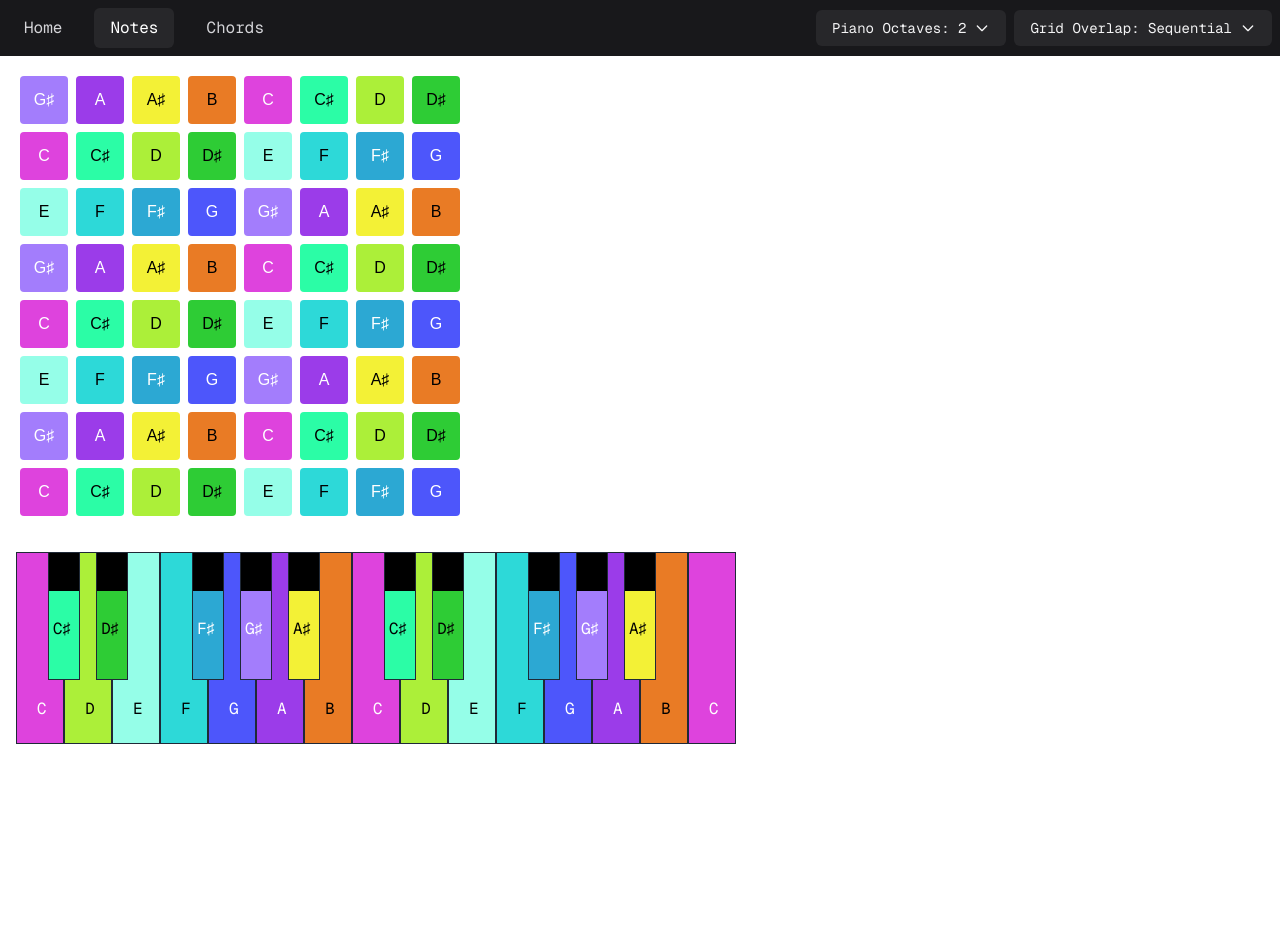
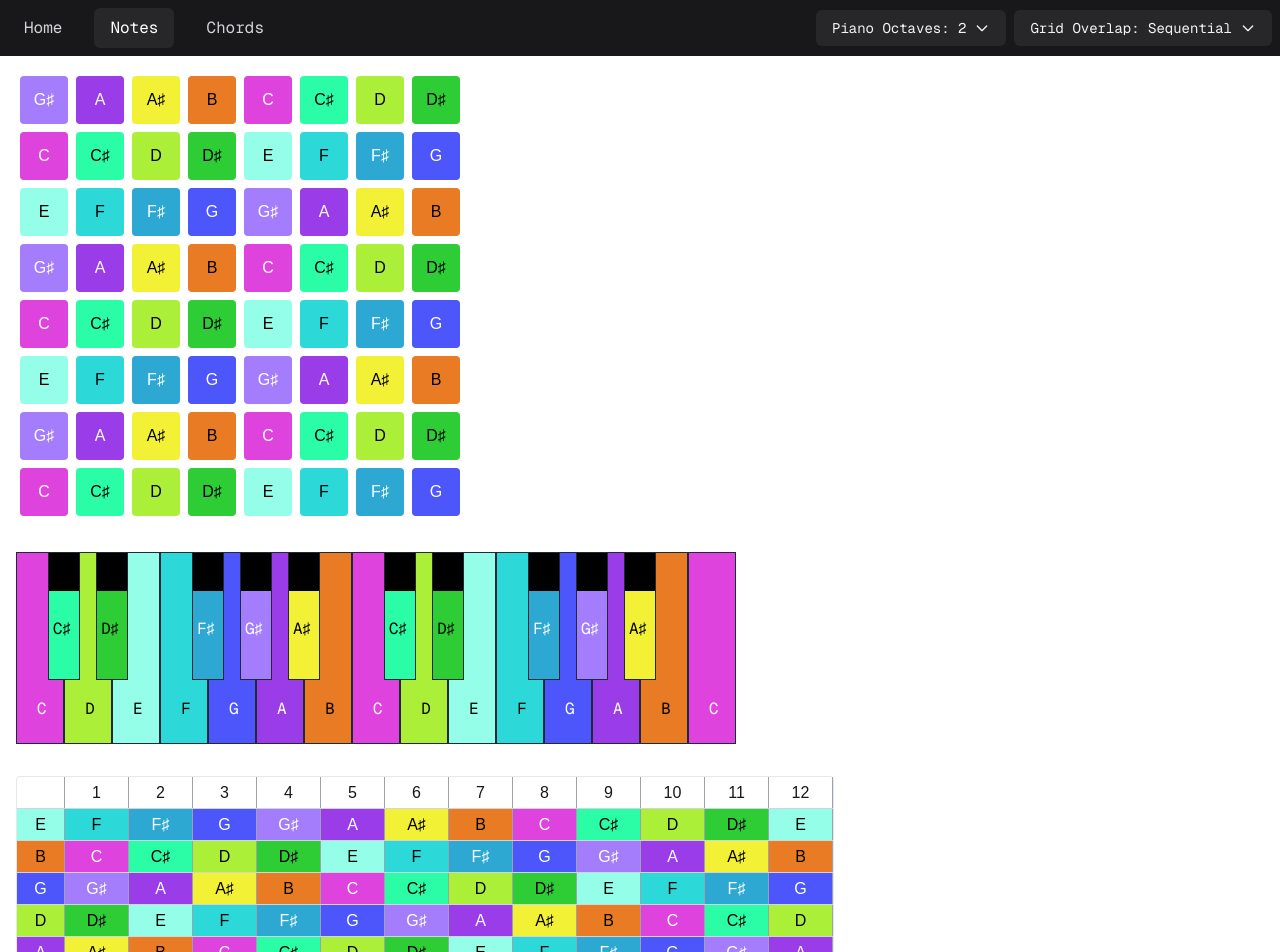
Before and after one commit to leouofa/gridbeat, a Next.js app: page /notes in a window 1280 px wide. Shown: the top 952 px of the page. Before the commit the page ends 800 px from the top, so only its background shows below. Built offline with nearby package versions, Linux system fonts and the light colour scheme.

Commit message:
added basic guitar

```diff
--- a/app/notes/page.tsx
+++ b/app/notes/page.tsx
@@ -1,11 +1,13 @@
 import Grid from "@/components/Grid";
 import PianoKeyboard from "@/components/PianoKeyboard";
+import Guitar from "@/components/Guitar";
 
 export default function NotesHome() {
   return (
     <div>
       <Grid />
       <PianoKeyboard />
+      <Guitar />
     </div>
   );
 }
--- a/components/ChordBank/ChordDetail.tsx
+++ b/components/ChordBank/ChordDetail.tsx
@@ -3,6 +3,7 @@ import { Chord } from "@/types";
 import { NOTES } from "@/constants";
 import Grid from "@/components/Grid";
 import PianoKeyboard from "@/components/PianoKeyboard";
+import Guitar from "@/components/Guitar";
 
 interface ChordDetailProps {
   chord: Chord;
@@ -29,6 +30,7 @@ const ChordDetail: React.FC<ChordDetailProps> = ({ chord }) => {
             pattern={chord.pattern}
             rootNote={parseInt(note.alias)}
           />
+          <Guitar pattern={chord.pattern} rootNote={parseInt(note.alias)} />
         </div>
       ))}
     </div>
--- /dev/null
+++ b/components/Guitar.tsx
@@ -0,0 +1,110 @@
+"use client";
+
+import React from "react";
+import { NOTES } from "@/constants";
+import { Note, Interval } from "@/types";
+import { getNoteHighlight } from "@/utils/NoteHighlighter";
+
+interface GuitarStringProps {
+  startNote: Note;
+  pattern?: Interval;
+  rootNote?: number;
+}
+
+const GuitarString: React.FC<GuitarStringProps> = ({
+  startNote,
+  pattern,
+  rootNote,
+}) => {
+  // Generate 12 frets for each string
+  const getFretNotes = () => {
+    const frets = [];
+    const currentNoteIndex = NOTES.findIndex(
+      (note) => note.name === startNote.name,
+    );
+
+    for (let fret = 0; fret <= 12; fret++) {
+      const noteIndex = (currentNoteIndex + fret) % 12;
+      frets.push(NOTES[noteIndex]);
+    }
+    return frets;
+  };
+
+  const frets = getFretNotes();
+
+  return (
+    <div className="flex h-8 border-b border-gray-300">
+      {frets.map((note, index) => {
+        const highlight =
+          pattern && rootNote !== undefined
+            ? getNoteHighlight(note, pattern, rootNote)
+            : { opacity: 1 };
+
+        return (
+          <div
+            key={index}
+            className={`
+              flex items-center justify-center
+              ${index === 0 ? "w-12 border-r border-gray-400" : "w-16 border-r border-gray-400"}
+            `}
+            style={{
+              backgroundColor: note.color,
+              color: note.textColor,
+              ...highlight,
+            }}
+          >
+            {note.name}
+          </div>
+        );
+      })}
+    </div>
+  );
+};
+
+interface GuitarProps {
+  pattern?: Interval;
+  rootNote?: number;
+}
+
+const Guitar: React.FC<GuitarProps> = ({ pattern, rootNote }) => {
+  // Standard guitar tuning (from highest to lowest string)
+  const standardTuning = [
+    NOTES[4], // E
+    NOTES[11], // B
+    NOTES[7], // G
+    NOTES[2], // D
+    NOTES[9], // A
+    NOTES[4], // E
+  ];
+
+  return (
+    <div className="w-fit overflow-x-auto p-4">
+      <div className="border rounded">
+        {/* Fret numbers */}
+        <div className="flex h-8 border-b border-gray-300">
+          <div className="w-12 flex items-center justify-center border-r border-gray-400"></div>
+          {[...Array(12)].map((_, index) => (
+            <div
+              key={index}
+              className="w-16 flex items-center justify-center border-r border-gray-400"
+            >
+              {index + 1}
+            </div>
+          ))}
+        </div>
+
+        {/* Guitar strings */}
+        {standardTuning.map((note, index) => (
+          <GuitarString
+            key={index}
+            startNote={note}
+            pattern={pattern}
+            rootNote={rootNote}
+          />
+        ))}
+      </div>
+    </div>
+  );
+};
+
+export default Guitar;
```
